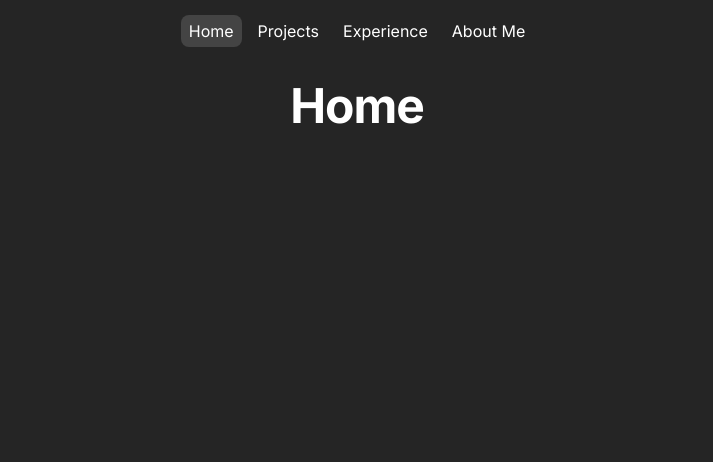
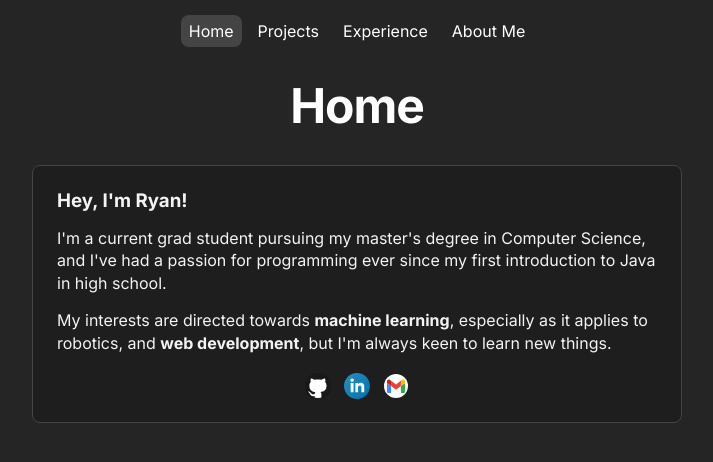
Before and after one commit to smithr38atwit/smithr38atwit.github.io, a React (Vite) app: page / in a window 1280 px wide. Shown: the top 462 px of the page, without its empty margins (283-996 px from the left). Built offline with nearby package versions, Linux system fonts and the light colour scheme.

Commit message:
add introduction to home page

```diff
--- a/src/index.css
+++ b/src/index.css
@@ -43,7 +43,7 @@ a {
   border-radius: 8px;
 }
 a:hover {
-  background: #383838 !important;
+  background: #383838;
 }
 
 h1 {
--- /dev/null
+++ b/src/routes/home/home.css
@@ -0,0 +1,51 @@
+/* Main container */
+
+.home-container {
+  display: flex;
+  width: 1200px;
+  flex-direction: column;
+  align-items: center;
+  gap: 40px;
+}
+
+/* Introduction */
+
+.introduction {
+  display: flex;
+  width: 650px;
+  padding: 24px;
+  flex-direction: column;
+  align-items: center;
+  gap: 20px;
+
+  border-radius: 8px;
+  border: 1px solid #444;
+  background: #1e1e1e;
+}
+
+.intro-text {
+  display: flex;
+  flex-direction: column;
+  gap: 15px;
+  text-align: left;
+}
+
+.contact-links {
+  display: flex;
+  gap: 15px;
+}
+
+.contact-links a {
+  display: flex;
+  justify-content: center;
+  align-items: center;
+  height: 24px;
+  width: 24px;
+
+  border-radius: 50%;
+  background: #fff;
+}
+
+.contact-links a:hover {
+  background: #fff;
+}
--- a/src/routes/home/home.jsx
+++ b/src/routes/home/home.jsx
@@ -1,5 +1,39 @@
+import "./home.css";
+
 function Home() {
-  return <h1>Home</h1>;
+  return (
+    <>
+      <h1>Home</h1>
+      <section className="home-container">
+        <div className="introduction">
+          <div className="intro-text">
+            <h3>Hey, I&apos;m Ryan!</h3>
+            <p>
+              I&apos;m a current grad student pursuing my master&apos;s degree in Computer Science, and I&apos;ve had a
+              passion for programming ever since my first introduction to Java in high school.
+            </p>
+            <p>
+              My interests are directed towards <strong>machine learning</strong>, especially as it applies to robotics,
+              and <strong>web development</strong>, but I&apos;m always keen to learn new things.
+            </p>
+          </div>
+          <div className="contact-links">
+            <a href="https://github.com/smithr38atwit" target="_blank">
+              <img height={26} src="src/assets/contact_icons/github.svg" alt="github icon" />
+            </a>
+            <a href="https://www.linkedin.com/in/smithr38/" target="_blank">
+              <img width={26} src="src/assets/contact_icons/linkedin.svg" alt="linkedin icon" />
+            </a>
+            {/* TODO: add copy to clipboard option? */}
+            <a href="mailto:smithr3873@gmail.com" target="_blank">
+              <img width={18} src="src/assets/contact_icons/gmail.svg" alt="gmail icon" />
+            </a>
+          </div>
+        </div>
+        {/* TODO: add projects and experience highlights */}
+      </section>
+    </>
+  );
 }
 
 export default Home;
```
Also changed, not shown: src/assets/contact_icons/github.svg.
